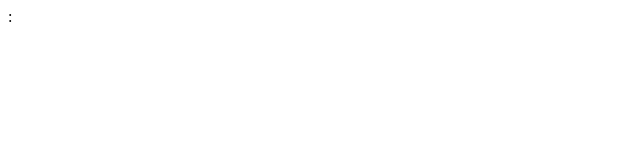
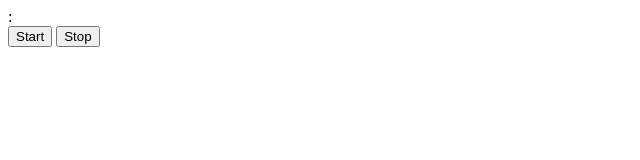
Before and after one commit to reuben-germain/Timer, a plain HTML site: page index.html in a window 1280 px wide. Shown: the whole page, without its empty margins (0-640 px from the left). Drawn offline with Linux system fonts and the light colour scheme.

Commit message:
added my start & stop buttons

```diff
--- a/index.html
+++ b/index.html
@@ -13,6 +13,10 @@
                 <span>:</span>
                 <span class="seconds"></span>
             </section>
+            <section class="controls">
+                <button class="start button">Start</button>
+                <button class="stop button">Stop</button>
+            </section>
         </div>
     </div>
 
```
